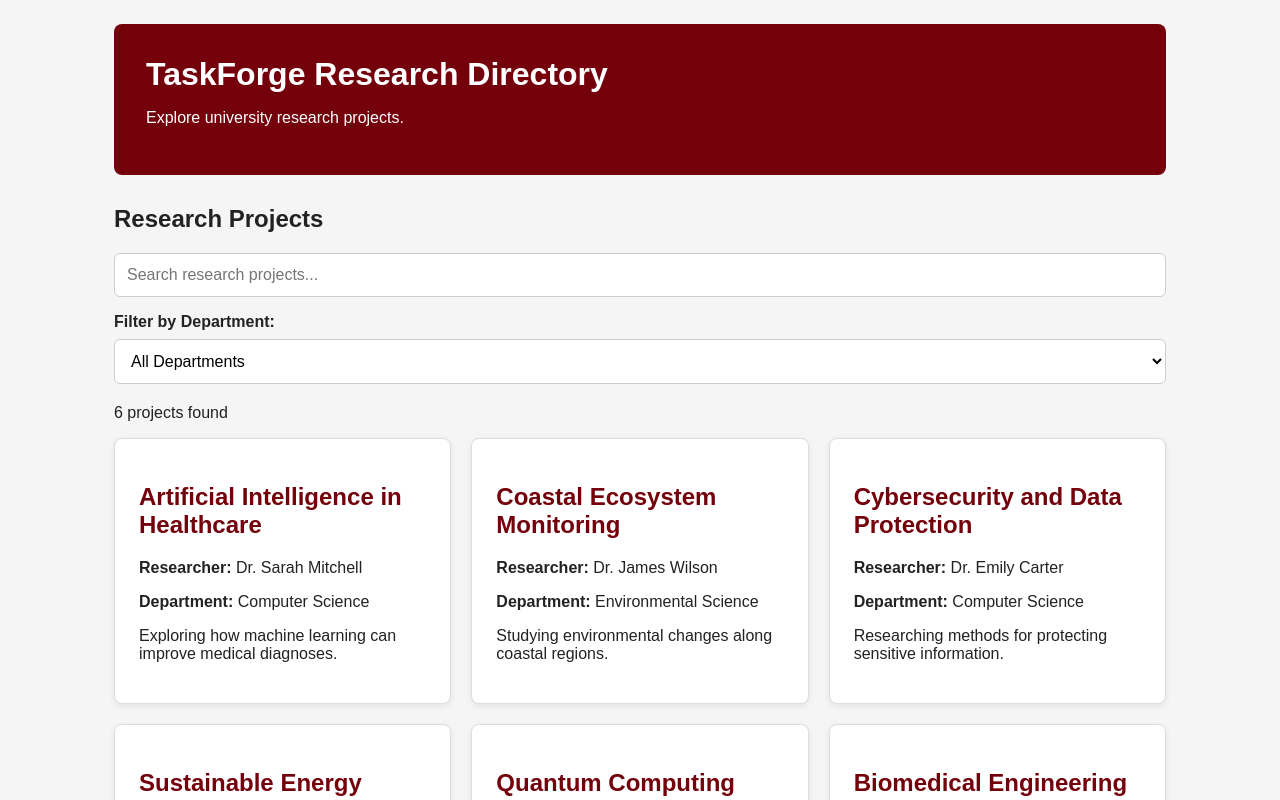
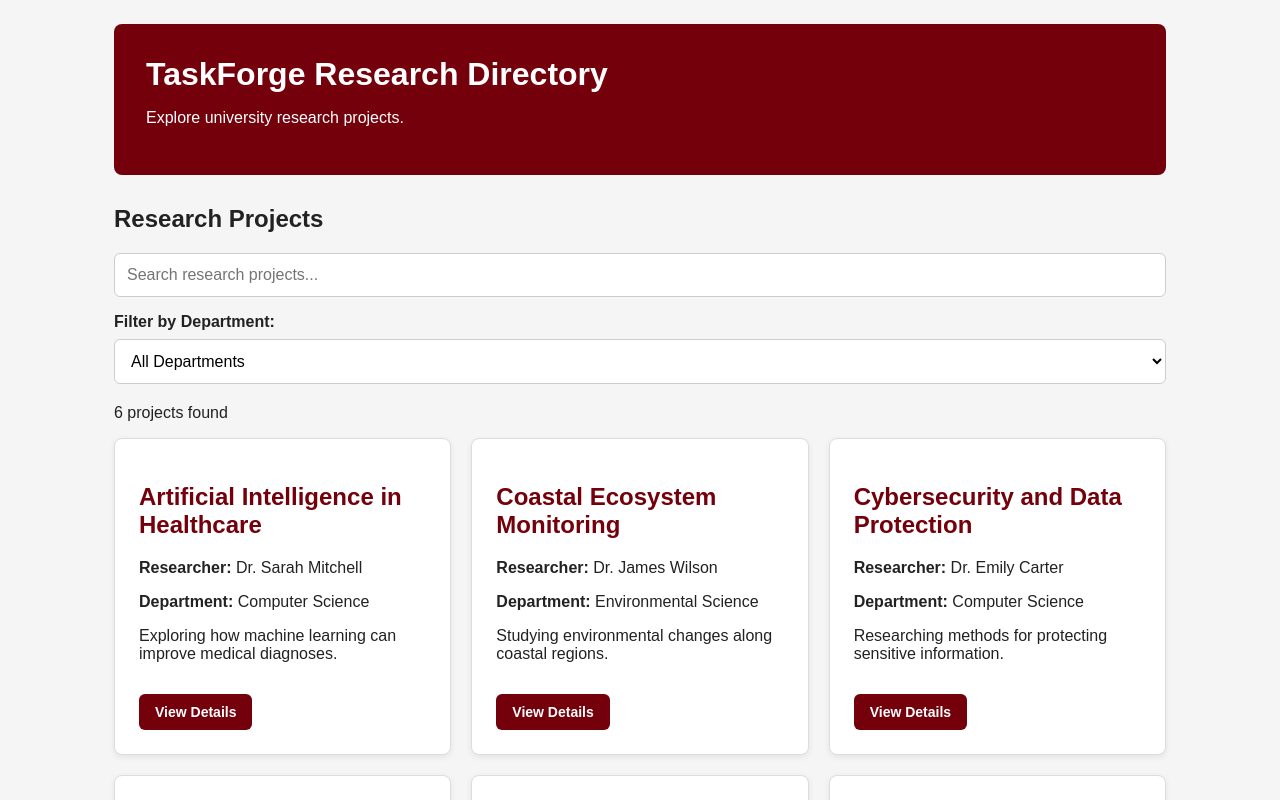
Before and after one commit to paukba/CSCE490-SampleProject, a React (Vite) app in the folder taskforge-directory/: page / in a window 1280 px wide. Shown: the top 800 px of the page. Built offline with nearby package versions, Linux system fonts and the light colour scheme.

Commit message:
Added a button to view each project's details

```diff
--- a/taskforge-directory/src/App.css
+++ b/taskforge-directory/src/App.css
@@ -65,6 +65,41 @@
   border-radius: 6px;
   background-color: white;
   cursor: pointer;
+}
+
+
+.project-details {
+  margin-top: 15px;
+  padding: 15px;
+  background-color: #f9f9f9;
+  border-left: 4px solid #73000a;
+  border-radius: 4px;
+}
+
+.project-details h3 {
+  margin-top: 0;
+  color: #73000a;
+}
+
+.details-button {
+  margin-top: 15px;
+  padding: 10px 16px;
+  background-color: #73000a;
+  color: white;
+  border: none;
+  border-radius: 6px;
+  cursor: pointer;
+  font-size: 14px;
+  font-weight: bold;
+}
+
+.details-button:hover {
+  background-color: #570008;
+}
+
+.details-button:focus-visible {
+  outline: 3px solid #b85c66;
+  outline-offset: 3px;
 }
 
 /* Default code kept for future reference */
--- a/taskforge-directory/src/components/ProjectCard.jsx
+++ b/taskforge-directory/src/components/ProjectCard.jsx
@@ -1,5 +1,9 @@
+
+import { useState } from "react";
 
 function ProjectCard({ project }) {
+  const [showDetails, setShowDetails] = useState(false);
+
   return (
     <div className="project-card">
       <h2>{project.title}</h2>
@@ -13,6 +17,27 @@
       </p>
 
       <p>{project.description}</p>
+
+      {showDetails && (
+        <div className="project-details">
+          <h3>Project Details</h3>
+
+          <p>{project.details}</p>
+
+          <p>
+            <strong>Status:</strong> {project.status}
+          </p>
+        </div>
+      )}
+
+      <button
+        type="button"
+        className="details-button"
+        onClick={() => setShowDetails(!showDetails)}
+        aria-expanded={showDetails}
+      >
+        {showDetails ? "Hide Details" : "View Details"}
+      </button>
     </div>
   );
 }
--- a/taskforge-directory/src/data/projects.js
+++ b/taskforge-directory/src/data/projects.js
@@ -7,7 +7,10 @@
     researcher: "Dr. Sarah Mitchell",
     department: "Computer Science",
     description:
-      "Exploring how machine learning can improve medical diagnoses."
+      "Exploring how machine learning can improve medical diagnoses.",
+    details:
+      "This research investigates how artificial intelligence can assist healthcare professionals in identifying diseases and improving diagnostic accuracy.",
+    status: "In Progress"
   },
   {
     id: 2,
@@ -15,7 +18,10 @@
     researcher: "Dr. James Wilson",
     department: "Environmental Science",
     description:
-      "Studying environmental changes along coastal regions."
+      "Studying environmental changes along coastal regions.",
+    details:
+      "This project examines how changes in sea levels, water quality, and environmental conditions affect coastal ecosystems.",
+    status: "Active"
   },
   {
     id: 3,
@@ -23,7 +29,10 @@
     researcher: "Dr. Emily Carter",
     department: "Computer Science",
     description:
-      "Researching methods for protecting sensitive information."
+      "Researching methods for protecting sensitive information.",
+    details:
+      "This research focuses on developing new techniques for detecting cyber threats, preventing unauthorized access, and improving data security.",
+    status: "In Progress"
   },
   {
     id: 4,
@@ -31,7 +40,10 @@
     researcher: "Dr. Michael Thompson",
     department: "Engineering",
     description:
-      "Developing innovative approaches for renewable energy generation."
+      "Developing innovative approaches for renewable energy generation.",
+    details:
+      "This project focuses on creating sustainable solutions for energy production and consumption.",
+    status: "In Progress"
   },
   {
     id: 5,
@@ -39,7 +51,10 @@
     researcher: "Dr. Lisa Rodriguez",
     department: "Physics",
     description:
-      "Investigating potential applications of quantum computing in complex problem-solving."
+      "Investigating potential applications of quantum computing in complex problem-solving.",
+    details:
+      "This research explores the use of quantum computing to solve complex problems in various fields.",
+    status: "In Progress"
   },
   {
     id: 6,
@@ -47,6 +62,9 @@
     researcher: "Dr. Robert Johnson",
     department: "Engineering",
     description:
-      "Developing new technologies for medical applications."
+      "Developing new technologies for medical applications.",
+    details:
+      "This project focuses on creating innovative solutions for medical diagnostics and treatment.",
+    status: "In Progress"
   }
 ];
```
